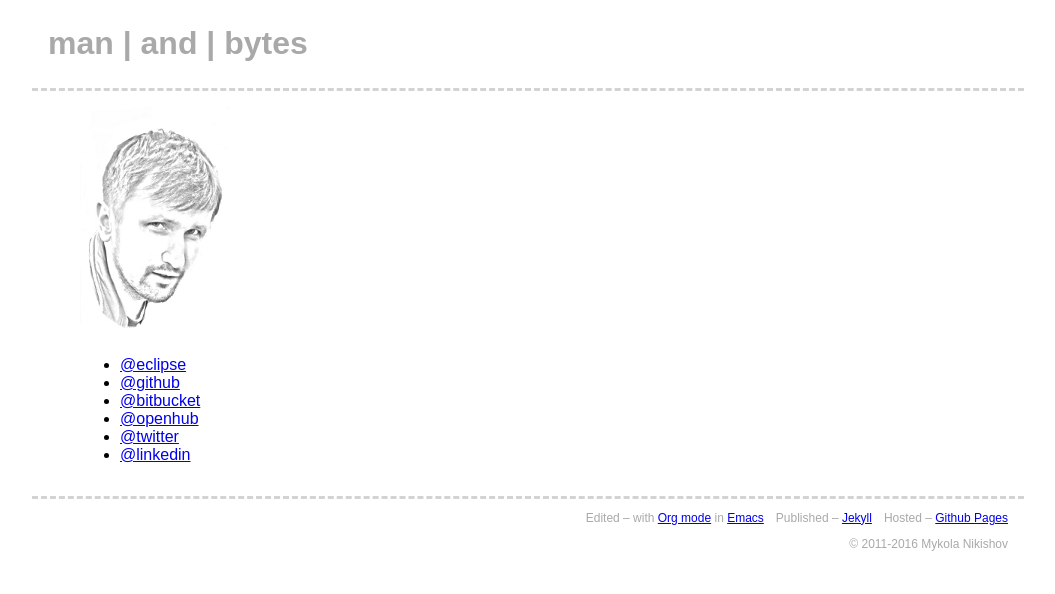
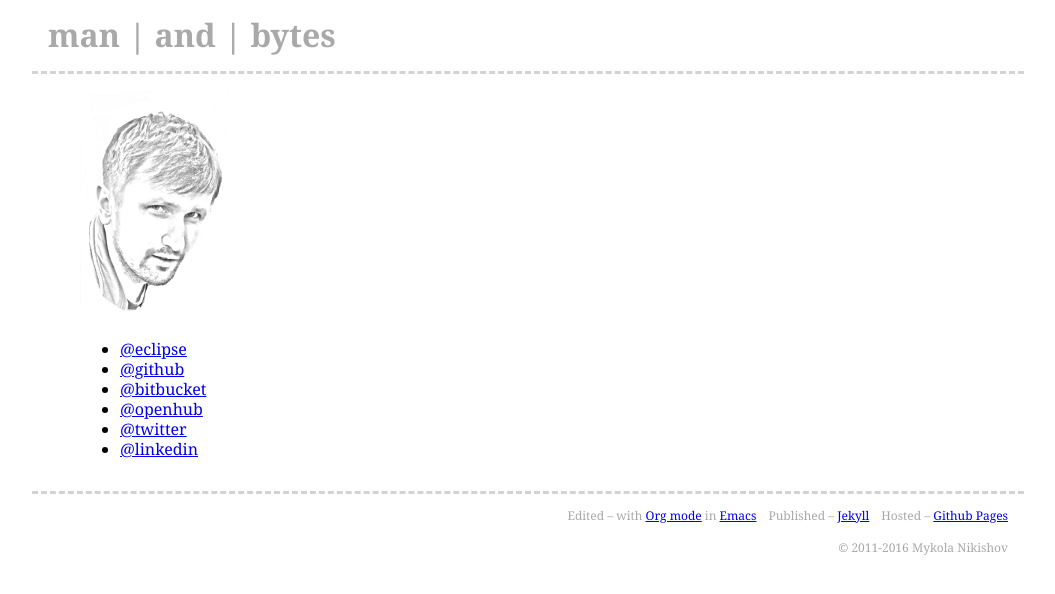
Before and after one commit to manandbytes/manandbytes.github.com, a Jekyll site: the page built from index.md, in a window 1280 px wide. Shown: the top 594 px of the page, without its empty margins (112-1167 px from the left). Built offline with Jekyll 4.4.1, drawn with Linux system fonts in a browser that asks for light colours.

Commit message:
@media for screen

```diff
--- a/css/main.css
+++ b/css/main.css
@@ -1,11 +1,17 @@
 html {
-    font-family: sans-serif;
+    font-family: "PT Serif", Georgia, "Times New Roman", serif;
+}
+
+@media screen {
+    html {
+	font-size: 16px;
+	line-height: 1.25rem;
+    }
 }
 
 body {
     padding: 0;
     margin: 0;
-    font: normal 100% sans-serif;
 }
 
 header {
```
